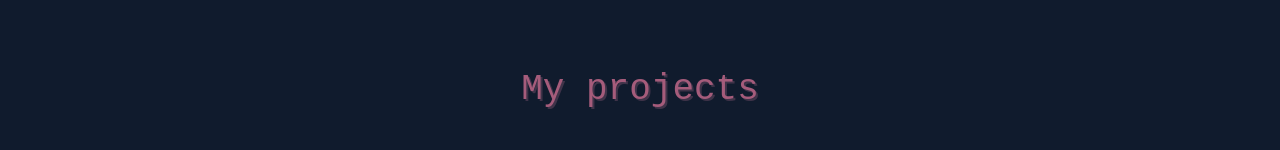
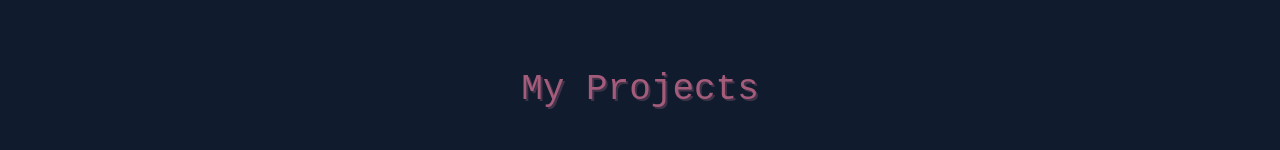
Before and after one commit to Almoglem/portfolio, a Vue app: page /#/ in a window 1280 px wide. Shown: the part 650-800 px from the top of the page. Built offline with nearby package versions, Linux system fonts and the light colour scheme; a web font is replaced by a local one.

Commit message:
capitalize

```diff
--- a/src/components/MyProjects.vue
+++ b/src/components/MyProjects.vue
@@ -1,6 +1,6 @@
 <template>
   <div class="flex flex-col items-center" id="my-projects">
-    <h1 class="text-2xl sm:text-4xl sm:mb-6 purple-title">My projects</h1>
+    <h1 class="text-2xl sm:text-4xl sm:mb-6 purple-title">My Projects</h1>
     <hr id="one" data-symbol="AAA" />
     <div v-for="project in projects" :key="project.title">
       <ProjectCard :project="project" />
```
